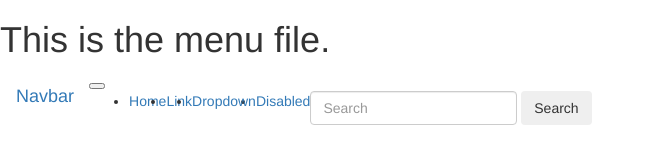
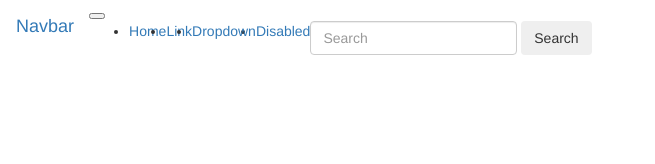
Before and after one commit to Sovanda-chib/git-demo, a plain HTML site: page menu.html in a window 1280 px wide. Shown: the whole page, without its empty margins (0-655 px from the left). Drawn offline with nearby package versions, Linux system fonts and the light colour scheme.

Commit message:
remove title

```diff
--- a/menu.html
+++ b/menu.html
@@ -8,7 +8,7 @@
     <title>Menu</title>
     <link rel="stylesheet" href="https://maxcdn.bootstrapcdn.com/bootstrap/3.4.1/css/bootstrap.min.css">
 </head>
-<h1>This is the menu file.</h1>
+
 
 <body>
     <nav class="navbar navbar-expand-lg navbar-light bg-light">
```
